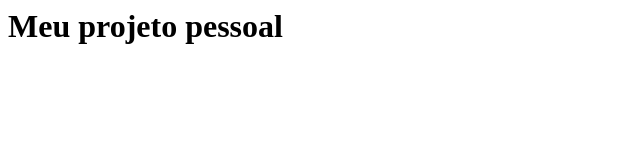
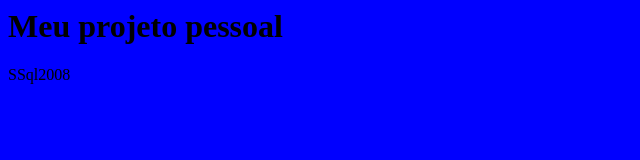
Before and after one commit to itwillians/curso-git, a plain HTML site: page index.html in a window 1280 px wide. Shown: the whole page, without its empty margins (0-640 px from the left). Drawn offline with Linux system fonts and the light colour scheme.

Commit message:
inicio do design

```diff
--- /dev/null
+++ b/estilo.css
@@ -0,0 +1,3 @@
+body	{
+	background-color: blue;
+}
--- a/index.html
+++ b/index.html
@@ -1,6 +1,9 @@
 <html>
 	<head>
+
+		<link rel="stylesheet" href="estilo.css">
 	</head>
+
 	<body>
 		<h1>
 			Meu projeto pessoal
@@ -9,3 +12,6 @@
 	</body>
 
 </html>
+
+
+SSql2008
```
